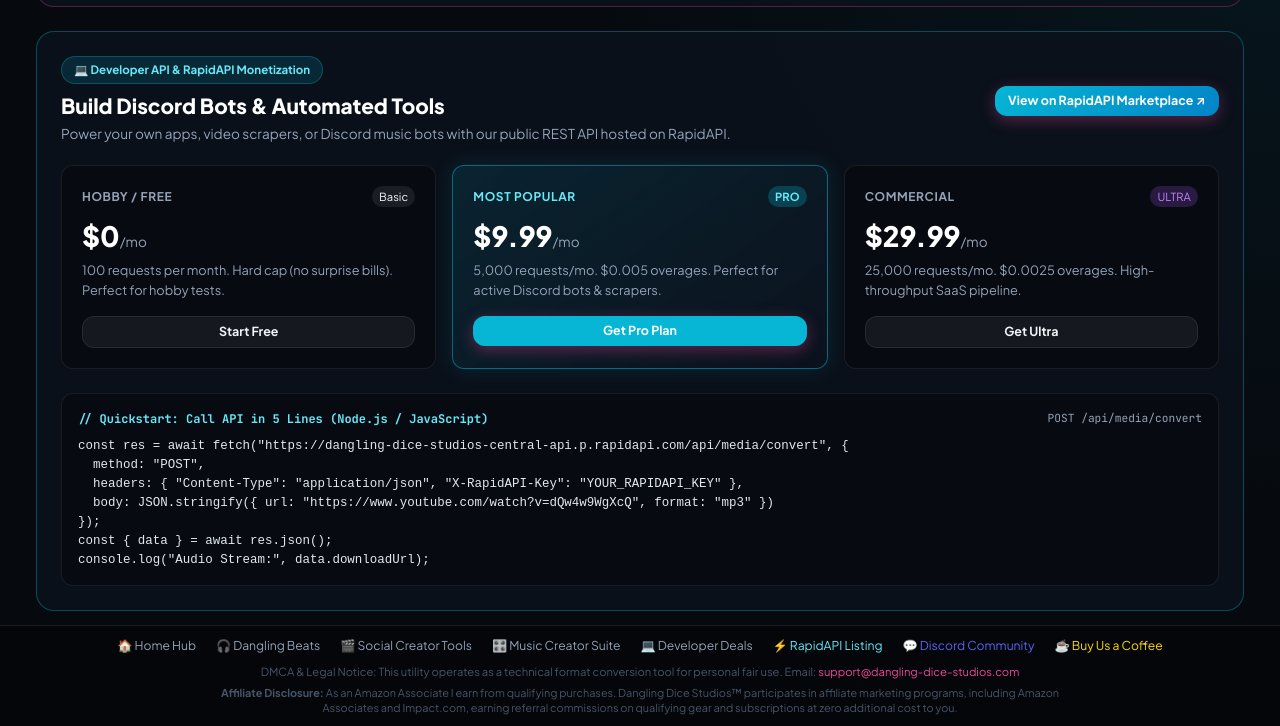
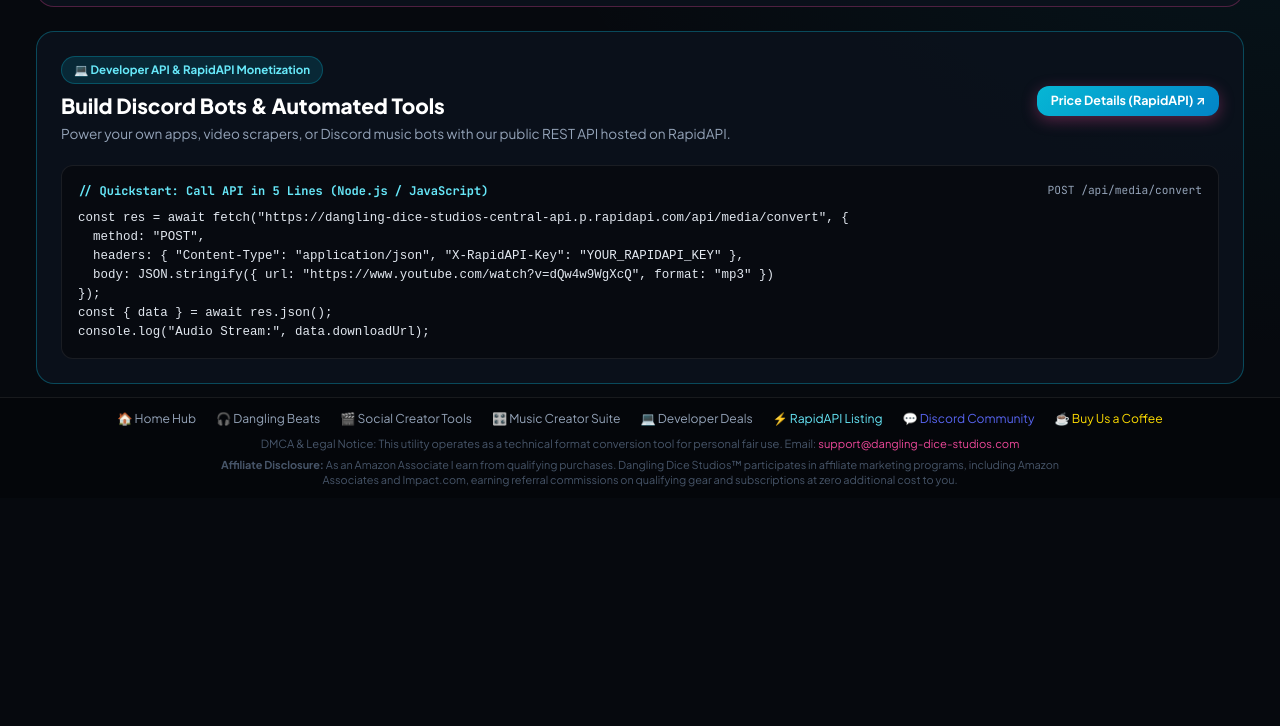
Before and after one commit to jacobyancey-bit/dangling-dice-website, a website built with Vite: page apps/media/index.html in a window 1280 px wide. Shown: the part 931-1657 px from the top of the page. After the commit the page ends 1429 px from the top, so only its background shows below. Built offline with nearby package versions, Linux system fonts and the light colour scheme.

Commit message:
feat(media): remove inline RapidAPI pricing grid and link Price Details to RapidAPI

```diff
--- a/apps/media/index.html
+++ b/apps/media/index.html
@@ -343,45 +343,9 @@
             Power your own apps, video scrapers, or Discord music bots with our public REST API hosted on RapidAPI.
           </p>
         </div>
-        <a href="https://rapidapi.com/jacob-yancey-z5na1bjQ/api/dangling-dice-studios-central-api" target="_blank" rel="noopener noreferrer" class="btn btn-primary btn-sm" style="background: linear-gradient(135deg, #06b6d4, #0284c7);">
-          View on RapidAPI Marketplace ↗
+        <a href="https://rapidapi.com/jacob-yancey-z5na1bjQ/api/dangling-dice-studios-central-api/pricing" target="_blank" rel="noopener noreferrer" class="btn btn-primary btn-sm" style="background: linear-gradient(135deg, #06b6d4, #0284c7);">
+          Price Details (RapidAPI) ↗
         </a>
-      </div>
-
-      <!-- Pricing Plans Grid -->
-      <div style="display: grid; grid-template-columns: repeat(auto-fit, minmax(240px, 1fr)); gap: 1rem; margin-bottom: 1.5rem;">
-        <!-- Basic Plan -->
-        <div style="background: rgba(6,9,14,0.7); border: 1px solid var(--border-subtle); border-radius: var(--radius-md); padding: 1.25rem;">
-          <div style="display: flex; justify-content: space-between; align-items: center; margin-bottom: 0.5rem;">
-            <span style="font-size: 0.75rem; text-transform: uppercase; font-weight: 700; color: var(--text-muted); letter-spacing: 0.05em;">Hobby / Free</span>
-            <span style="font-size: 0.7rem; padding: 0.15rem 0.45rem; background: rgba(255,255,255,0.08); border-radius: 999px;">Basic</span>
-          </div>
-          <div style="font-size: 1.75rem; font-weight: 800; color: #fff; margin-bottom: 0.25rem;">$0<span style="font-size: 0.85rem; color: var(--text-muted); font-weight: 400;">/mo</span></div>
-          <div style="font-size: 0.8rem; color: var(--text-muted); margin-bottom: 1rem;">100 requests per month. Hard cap (no surprise bills). Perfect for hobby tests.</div>
-          <a href="https://rapidapi.com/jacob-yancey-z5na1bjQ/api/dangling-dice-studios-central-api" target="_blank" rel="noopener noreferrer" class="btn btn-secondary btn-sm" style="width: 100%; text-align: center; justify-content: center;">Start Free</a>
-        </div>
-
-        <!-- Pro Plan (Most Popular) -->
-        <div style="background: linear-gradient(145deg, rgba(6,182,212,0.12), rgba(12,18,29,0.95)); border: 1px solid rgba(6,182,212,0.5); border-radius: var(--radius-md); padding: 1.25rem; box-shadow: 0 0 20px rgba(6,182,212,0.15);">
-          <div style="display: flex; justify-content: space-between; align-items: center; margin-bottom: 0.5rem;">
-            <span style="font-size: 0.75rem; text-transform: uppercase; font-weight: 700; color: #67e8f9; letter-spacing: 0.05em;">Most Popular</span>
-            <span style="font-size: 0.7rem; padding: 0.15rem 0.45rem; background: rgba(6,182,212,0.25); color: #67e8f9; border-radius: 999px; font-weight: 700;">PRO</span>
-          </div>
-          <div style="font-size: 1.75rem; font-weight: 800; color: #fff; margin-bottom: 0.25rem;">$9.99<span style="font-size: 0.85rem; color: var(--text-muted); font-weight: 400;">/mo</span></div>
-          <div style="font-size: 0.8rem; color: var(--text-muted); margin-bottom: 1rem;">5,000 requests/mo. $0.005 overages. Perfect for active Discord bots & scrapers.</div>
-          <a href="https://rapidapi.com/jacob-yancey-z5na1bjQ/api/dangling-dice-studios-central-api" target="_blank" rel="noopener noreferrer" class="btn btn-primary btn-sm" style="width: 100%; text-align: center; justify-content: center; background: #06b6d4;">Get Pro Plan</a>
-        </div>
-
-        <!-- Ultra Plan -->
-        <div style="background: rgba(6,9,14,0.7); border: 1px solid var(--border-subtle); border-radius: var(--radius-md); padding: 1.25rem;">
-          <div style="display: flex; justify-content: space-between; align-items: center; margin-bottom: 0.5rem;">
-            <span style="font-size: 0.75rem; text-transform: uppercase; font-weight: 700; color: var(--text-muted); letter-spacing: 0.05em;">Commercial</span>
-            <span style="font-size: 0.7rem; padding: 0.15rem 0.45rem; background: rgba(168,85,247,0.2); color: #c084fc; border-radius: 999px;">ULTRA</span>
-          </div>
-          <div style="font-size: 1.75rem; font-weight: 800; color: #fff; margin-bottom: 0.25rem;">$29.99<span style="font-size: 0.85rem; color: var(--text-muted); font-weight: 400;">/mo</span></div>
-          <div style="font-size: 0.8rem; color: var(--text-muted); margin-bottom: 1rem;">25,000 requests/mo. $0.0025 overages. High-throughput SaaS pipeline.</div>
-          <a href="https://rapidapi.com/jacob-yancey-z5na1bjQ/api/dangling-dice-studios-central-api" target="_blank" rel="noopener noreferrer" class="btn btn-secondary btn-sm" style="width: 100%; text-align: center; justify-content: center;">Get Ultra</a>
-        </div>
       </div>
 
       <!-- 5-Line Code Quickstart Snippet -->
```
